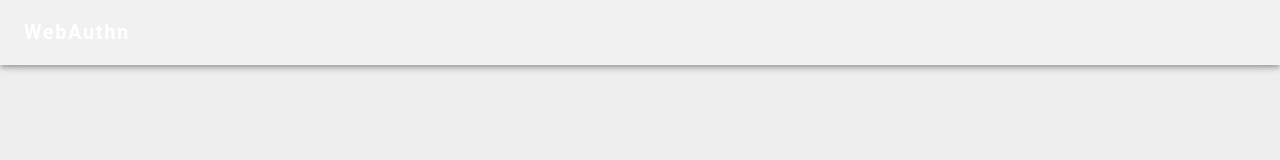
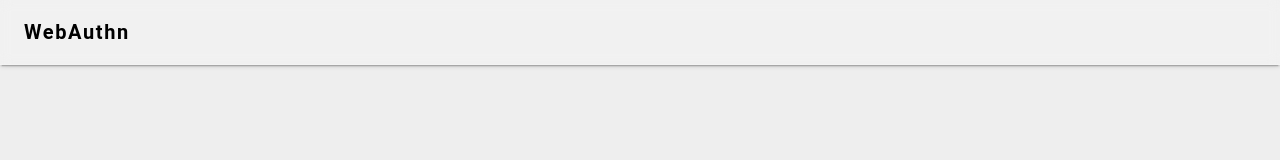
Before and after one commit to csfx-py/webauthn-front, a React (Create React App) app: page / in a window 1280 px wide. Shown: the top 160 px of the page. Built offline with nearby package versions, Linux system fonts and the light colour scheme.

Commit message:
glass navbar

```diff
--- a/src/Nav.js
+++ b/src/Nav.js
@@ -16,8 +16,9 @@
 
 export default function Nav() {
   const [user, setUser] = useState(null);
+  const [anchorElUser, setAnchorElUser] = useState(null);
 
-  const [anchorElUser, setAnchorElUser] = useState(null);
+  const logout = () => {};
 
   const settings = [
     {
@@ -43,10 +44,12 @@
       position="sticky"
       sx={{
         zIndex: 99,
-        backdropFilter: "blur(10px)",
+        backdropFilter: "blur(6px)",
         background: "rgba(255, 255, 255, 0.2)",
         borderBottom: "1px solid rgba(255, 255, 255, 0.2)",
-        color: "#fff",
+        color: "#000",
+        boxShadow:
+          "0px 2px 2px -1px rgba(0,0,0,0.2),0px 1px 5px 0px rgba(0,0,0,0.14),0px 3px 1px -2px rgba(0,0,0,0.12)",
       }}
     >
       <Container maxWidth="xl">
```
